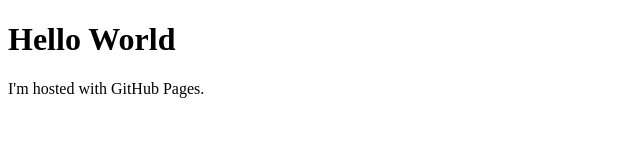
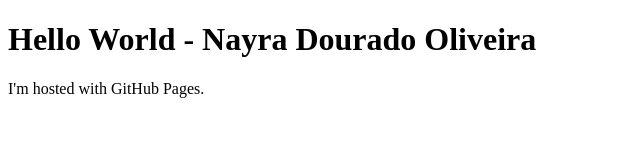
Before and after one commit to naydourado/nayradourado.github.io, a plain HTML site: page index.html in a window 1280 px wide. Shown: the whole page, without its empty margins (0-640 px from the left). Drawn offline with Linux system fonts and the light colour scheme.

Commit message:
Update index.html

```diff
--- a/index.html
+++ b/index.html
@@ -1,7 +1,7 @@
 <!DOCTYPE html>
 <html>
 <body>
-<h1>Hello World</h1>
+<h1>Hello World - Nayra Dourado Oliveira</h1>
 <p>I'm hosted with GitHub Pages.</p>
 </body>
 </html>
```
